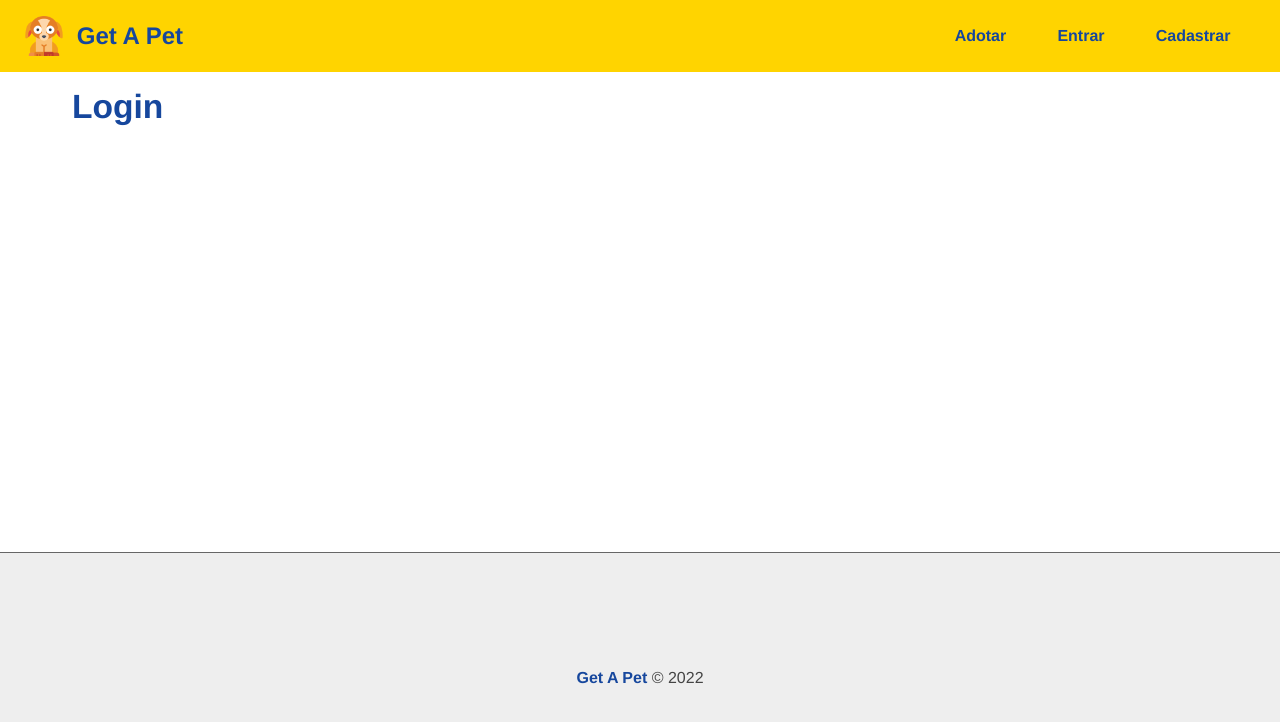
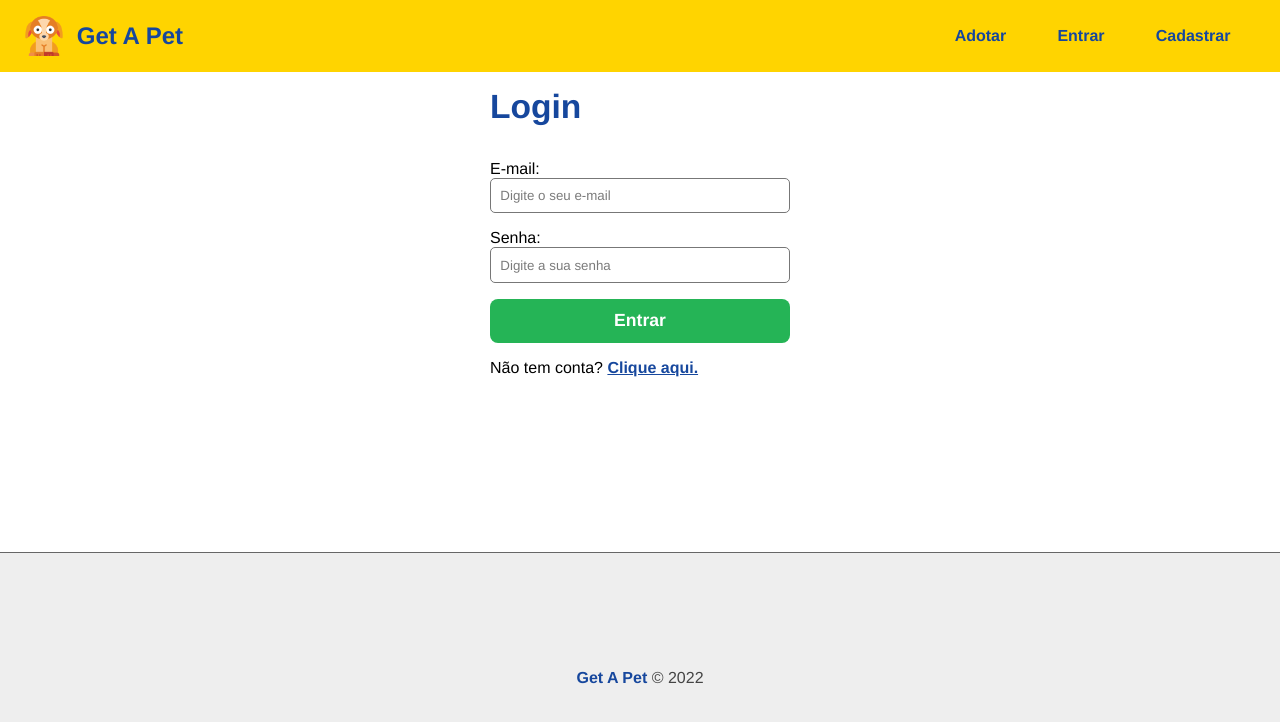
Before and after one commit to valdeirgsilva/get-a-pet, a React (Create React App) app in the folder frontend/: page /login in a window 1280 px wide. Shown: the top 722 px of the page. Built offline with nearby package versions, Linux system fonts and the light colour scheme; the HTML template or start-up script is replaced by a standard one.

Commit message:
Criando formulário de login

```diff
--- a/frontend/src/components/pages/Auth/Login.js
+++ b/frontend/src/components/pages/Auth/Login.js
@@ -1,7 +1,39 @@
+import { useState, useContext } from 'react';
+
+import Input from '../../form/Input';
+import { Link } from 'react-router-dom';
+
+import styles from '../../form/Form.module.css';
+
+// context
+import { Context } from '../../../context/UserContext';
+
 function Login() {
+  function handleChange(e) {}
+
   return (
-    <section>
+    <section className={styles.form_container}>
       <h1>Login</h1>
+      <form>
+        <Input
+          text="E-mail"
+          type="email"
+          name="email"
+          placeholder="Digite o seu e-mail"
+          handleOnChange={handleChange}
+        />
+        <Input
+          text="Senha"
+          type="password"
+          name="password"
+          placeholder="Digite a sua senha"
+          handleOnChange={handleChange}
+        />
+        <input type="submit" value="Entrar" />
+      </form>
+      <p>
+        Não tem conta? <Link to="/register">Clique aqui.</Link>
+      </p>
     </section>
   );
 }
```
